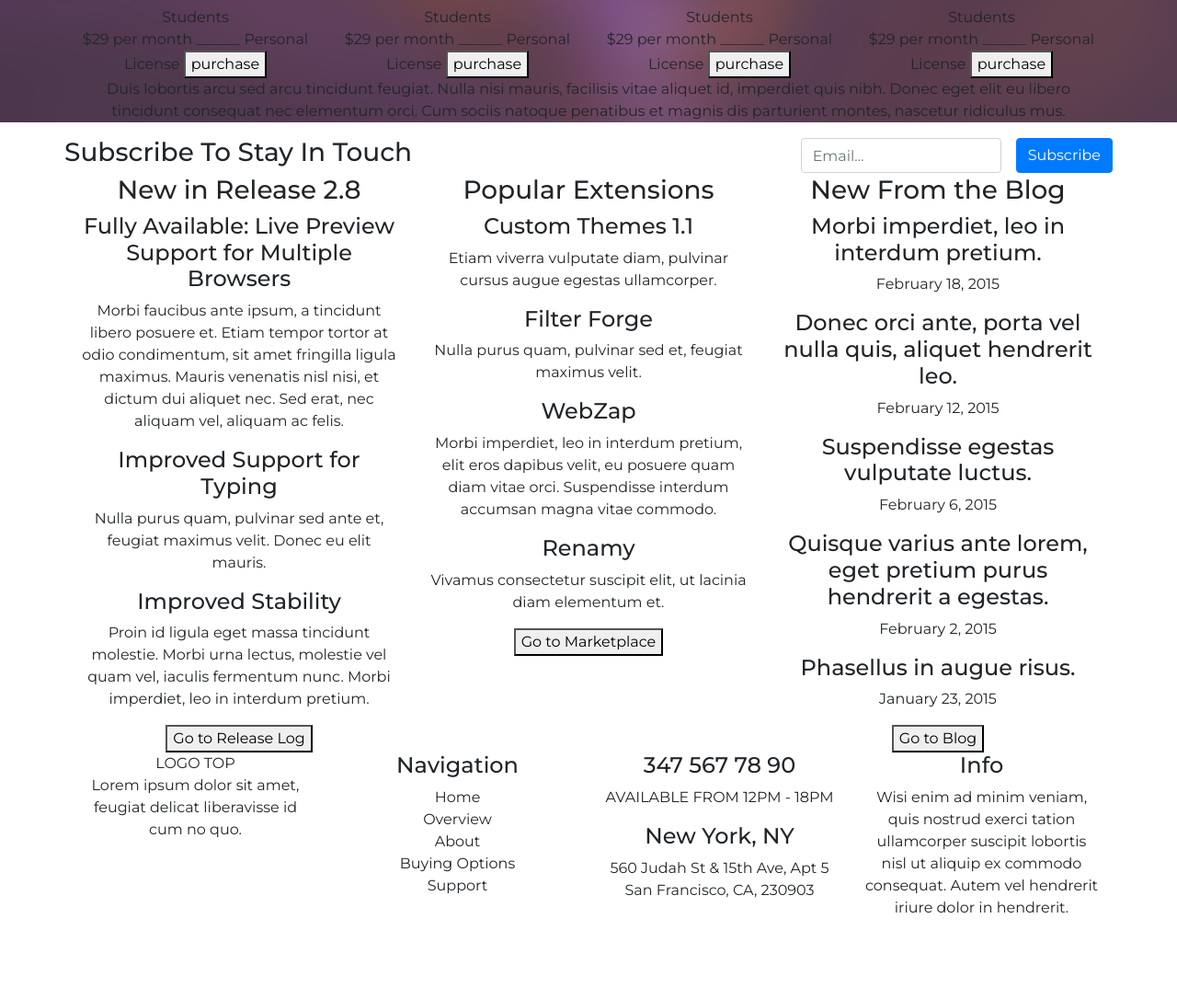
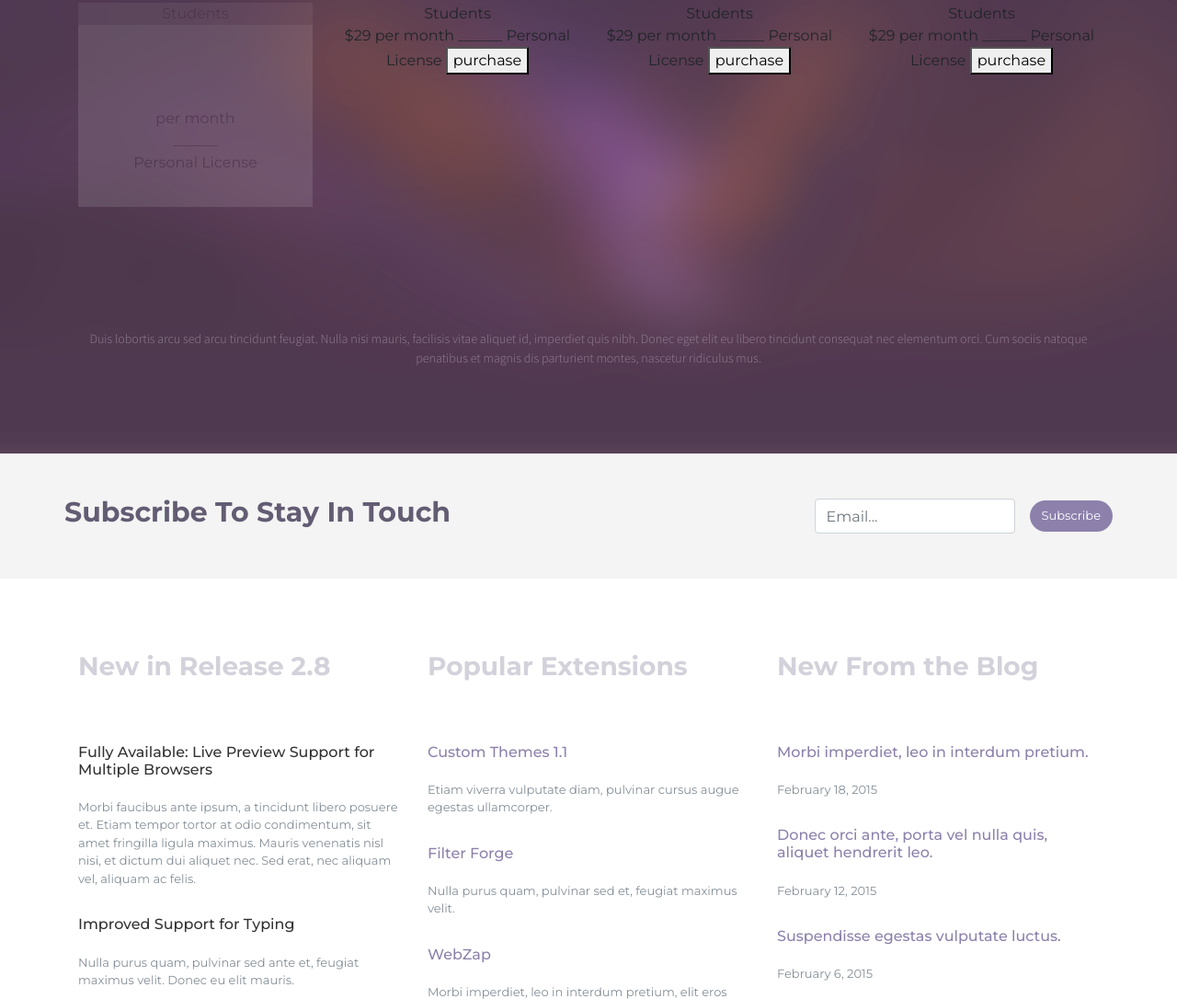
Before and after one commit to GeekHub-Frontend-CMS-8/Viktor_Ryzhak_hw_7, a website: page assets/index.html in a window 1280 px wide. Shown: the part 3632-4718 px from the top of the page at 92% size. Before the commit the page ends 4647 px from the top, so only its background shows below. Drawn offline with nearby package versions, Linux system fonts and the light colour scheme; files that its build step writes are made by us from their sources.

Commit message:
html section - links__

```diff
--- a/assets/index.html
+++ b/assets/index.html
@@ -15,7 +15,7 @@
 <header class="header__background">
     <div class="container">
         <div class="justify-content-center">
-            <nav class="navbar navbar-expand-lg navbar-light">
+            <nav class="navbar navbar-expand-md navbar-light">
                 <div class="header__logo d-flex align-items-center">
                     <div class="header__logo-icon"></div>
                     <span class="header__logo-text">
@@ -34,7 +34,7 @@
                 </button>
 
                 <div class="collapse navbar-collapse" id="navbarTogglerDemo02">
-                    <ul class="navbar-nav mr-auto mt-2 mt-lg-0">
+                    <ul class="navbar-nav mr-auto mt-2 mt-md-0">
                         <li class="nav-item">
                             <a class="nav-link" href="#">Home</a>
                         </li>
@@ -113,7 +113,7 @@
             &#60;Here is what you get&#62;
         </h2>
         <div class="row">
-            <div class="col-lg-6">
+            <div class="col-md-6">
                 <div class="benefits__type row">
                     <div class="benefits__icon-1 col-4"></div>
                     <div class="col-8">
@@ -167,7 +167,7 @@
                     </div>
                 </div>
             </div>
-            <div class="benefits__img col-lg-6">
+            <div class="benefits__img col-md-6">
                 <img src="img/5-layers.png" height="622" width="1180"/>
             </div>
         </div>
@@ -240,8 +240,8 @@
             </div>
 
             <div class="social__community d-flex row">
-                <div class="col-lg">
-                    <a href="https://www.github.com" class="btn btn-secondary btn-block btn-lg social__community-button social__community-bg-github social__community-text-github">
+                <div class="col-md">
+                    <a href="https://www.github.com" class="btn btn-secondary btn-block btn-md social__community-button social__community-bg-github social__community-text-github">
                         <i class="fab fa-github"></i>
                         <span class="d-block-inline social__community-icon-title">
                             GitHub
@@ -253,8 +253,8 @@
                         </span>
                     </div>
                 </div>
-                <div class="col-lg">
-                    <a href="https://www.twitter.com" class="btn btn-secondary btn-block  btn-lg social__community-button social__community-bg-twitter social__community-text-all">
+                <div class="col-md">
+                    <a href="https://www.twitter.com" class="btn btn-secondary btn-block  btn-md social__community-button social__community-bg-twitter social__community-text-all">
                         <i class="fab fa-twitter"></i>
                         <span class="social__community-icon-title">
                             Twitter
@@ -266,8 +266,8 @@
                         </span>
                     </div>
                 </div>
-                <div class="col-lg">
-                    <a href="https://www.facebook.com" class="btn btn-secondary btn-block  btn-lg social__community-button social__community-bg-facebook social__community-text-all">
+                <div class="col-md">
+                    <a href="https://www.facebook.com" class="btn btn-secondary btn-block  btn-md social__community-button social__community-bg-facebook social__community-text-all">
                         <i class="fab fa-facebook-f"></i>
                         <span class="social__community-icon-title">
                             Facebook
@@ -352,18 +352,18 @@
         <h2 class="testimonials-pricing__title">Fork Subscription Pricing</h2>
         <div class="row">
             <div class="col-md-3">
-                <div>
+                <div class="pricing__bg-type-top">
                     Students
                 </div>
-                <div>
-                    <span>$29</span>
-                    <span>per month</span>
-                    <span>______</span>
-                    <span>Personal License</span>
-                    <a href="#">
-                        <button>
+                <div class="pricing__bg-type-bottom">
+                    <div class="pricing__money">$29</div>
+                    <div>per month</div>
+                    <div>______</div>
+                    <div>Personal License</div>
+                    <a href="#" class="btn btn-block btn-md pricing__button">
+                        <div class="d-block-inline pricing__button-text">
                             purchase
-                        </button>
+                        </div>
                     </a>
                 </div>
             </div>
@@ -388,7 +388,7 @@
                     Students
                 </div>
                 <div>
-                    <span>$29</span>
+                    <span class="">$29</span>
                     <span>per month</span>
                     <span>______</span>
                     <span>Personal License</span>
@@ -417,7 +417,7 @@
             </div>
 
         </div>
-        <p>Duis lobortis arcu sed arcu tincidunt feugiat. Nulla nisi mauris,
+        <p class="pricing__subtext">Duis lobortis arcu sed arcu tincidunt feugiat. Nulla nisi mauris,
             facilisis vitae aliquet id, imperdiet quis nibh. Donec eget elit
             eu libero tincidunt consequat nec elementum orci. Cum sociis natoque
             penatibus et magnis dis parturient montes, nascetur ridiculus mus.
@@ -426,15 +426,20 @@
 </section>
 
 <section class="subscription__background">
-    <div class="container text-center">
+    <div class="subscription container text-center">
         <div class="row justify-content-between">
-            <h3 class="text-center">Subscribe To Stay In Touch</h3>
+            <h3 class="text-center subscription__title">Subscribe To Stay In Touch</h3>
             <form class="form-inline text-center justify-content-center">
                 <div class="form-group">
                     <label for="exampleFormControlInput1">
                         <input type="email" class="form-control" id="exampleFormControlInput1" placeholder="Email...">
                     </label>
-                    <button type="submit" class="btn btn-primary d-flex align-content-start ml-3">Subscribe</button>
+                    <button type="submit" class="btn d-flex align-content-start ml-3 subscription__button">
+                        <div class="subscription__button-text">
+                            Subscribe
+                        </div>
+
+                    </button>
                 </div>
             </form>
         </div>
@@ -443,18 +448,17 @@
 </section>
 
 <section class="links__background">
-    <div class="container text-center">
-        <div class="links__type">
+    <div class="links container text-center">
         <div class="row">
             <div class="col-md-4">
-                    <h3>
+                <h3 class="links__title">
                     New in Release 2.8
                 </h3>
                 <div>
-                        <h4>
+                    <h4 class="links__subtitle">
                         Fully Available: Live Preview Support for Multiple Browsers
                     </h4>
-                        <p>
+                    <p class="links__text">
                         Morbi faucibus ante ipsum, a tincidunt libero posuere et.
                         Etiam tempor tortor at odio condimentum, sit amet fringilla
                         ligula maximus. Mauris venenatis nisl nisi, et dictum dui
@@ -462,114 +466,113 @@
                     </p>
                 </div>
                 <div>
-                        <h4>
+                    <h4 class="links__subtitle">
                         Improved Support for Typing
                     </h4>
-                        <p>
+                    <p class="links__text">
                         Nulla purus quam, pulvinar sed ante et, feugiat maximus velit.
                         Donec eu elit mauris.
                     </p>
                 </div>
                 <div>
-                        <h4>
+                    <h4 class="links__subtitle">
                         Improved Stability
                     </h4>
-                        <p>
+                    <p class="links__text">
                         Proin id ligula eget massa tincidunt molestie. Morbi urna lectus,
                         molestie vel quam vel, iaculis fermentum nunc. Morbi imperdiet,
                         leo in interdum pretium.
                     </p>
                 </div>
-                    <button>Go to Release Log</button>
+                <button class="links__button d-flex justify-content-start">Go to Release Log</button>
             </div>
 
             <div class="col-md-4">
-                    <h3>
+                <h3 class="links__title">
                     Popular Extensions
                 </h3>
                 <div>
-                        <h4>
+                    <h4 class="links__subtitle-other">
                         Custom Themes 1.1
                     </h4>
-                        <p>
+                    <p class="links__text">
                         Etiam viverra vulputate diam, pulvinar cursus augue egestas ullamcorper.
                     </p>
                 </div>
                 <div>
-                        <h4>
+                    <h4 class="links__subtitle-other">
                         Filter Forge
                     </h4>
-                        <p>
+                    <p class="links__text">
                         Nulla purus quam, pulvinar sed et, feugiat maximus velit.
                     </p>
                 </div>
                 <div>
-                        <h4>
+                    <h4 class="links__subtitle-other">
                         WebZap
                     </h4>
-                        <p>
+                    <p class="links__text">
                         Morbi imperdiet, leo in interdum pretium, elit eros dapibus
                         velit, eu posuere quam diam vitae orci. Suspendisse interdum
                         accumsan magna vitae commodo.
                     </p>
                 </div>
                 <div>
-                        <h4>
+                    <h4 class="links__subtitle-other">
                         Renamy
                     </h4>
-                        <p>
+                    <p class="links__text">
                         Vivamus consectetur suscipit elit, ut lacinia diam elementum et.
                     </p>
                 </div>
-                    <button>Go to Marketplace</button>
+                <button class="links__button d-flex justify-content-start">Go to Marketplace</button>
             </div>
 
             <div class="col-md-4">
-                    <h3>
+                <h3 class="links__title">
                     New From the Blog
                 </h3>
                 <div>
-                        <h4>
+                    <h4 class="links__subtitle-other">
                         Morbi imperdiet, leo in interdum pretium.
                     </h4>
-                        <p>
+                    <p class="links__text">
                         February 18, 2015
                     </p>
                 </div>
                 <div>
-                        <h4>
+                    <h4 class="links__subtitle-other">
                         Donec orci ante, porta vel nulla quis, aliquet hendrerit leo.
                     </h4>
-                        <p>
+                    <p class="links__text">
                         February 12, 2015
                     </p>
                 </div>
                 <div>
-                        <h4>
+                    <h4 class="links__subtitle-other">
                         Suspendisse egestas vulputate luctus.
                     </h4>
-                        <p>
+                    <p class="links__text">
                         February 6, 2015
                     </p>
                 </div>
                 <div>
-                        <h4>
+                    <h4 class="links__subtitle-other">
                         Quisque varius ante lorem, eget pretium purus hendrerit a egestas.
                     </h4>
-                        <p>
+                    <p class="links__text">
                         February 2, 2015
                     </p>
                 </div>
                 <div>
-                        <h4>
+                    <h4 class="links__subtitle-other">
                         Phasellus in augue risus.
                     </h4>
-                        <p>
+                    <p class="links__text">
                         January 23, 2015
                     </p>
                 </div>
-                    <button>Go to Blog</button>
-                </div>
+                <button class="links__button d-flex justify-content-start">Go to Blog</button>
             </div>
         </div>
     </div>
--- a/assets/sass/_benefits.sass
+++ b/assets/sass/_benefits.sass
@@ -5,7 +5,6 @@
     margin-bottom: 46px
   &__title
     color: #8d81ac
-    font-family: $font-family-montserrat
     font-size: $font-size-big-up
     font-weight: 700
   &__icon
@@ -30,11 +29,8 @@
   &__subtitle
     margin-bottom: 16px
     color: #323232
-    font-family: $font-family-montserrat
     font-size: $font-size-normal
     font-weight: 600
   &__text
     color: #848e97
-    font-family: $font-family-montserrat
     font-size: $font-size-mini
-    font-weight: 400
--- a/assets/sass/_links.sass
+++ b/assets/sass/_links.sass
@@ -1 +1,29 @@
 .links
+  padding-top: 79px
+  padding-bottom: 70px
+  &__title
+    padding-bottom: 58px
+    text-align: left
+    color: #d3d1da
+    font-size: 28px
+    font-weight: 700
+  &__subtitle
+    text-align: left
+    color: #323232
+    font-size: 16px
+    &-other
+      text-align: left
+      color: #8d81ac
+      font-size: 16px
+  &__text
+    padding-top: 14px
+    margin-bottom: 30px
+    text-align: left
+    color: #848e97
+    font-size: 13px
+  &__button
+    padding: 10px 24px
+    border: none
+    background-color: #f4f4f4
+    color: #8d81ac
+    font-size: 14px
--- a/assets/sass/_pricing.sass
+++ b/assets/sass/_pricing.sass
@@ -1,6 +1,34 @@
 .pricing
   padding-top: 79px
+  padding-bottom: 77px
   &__background
     background: url("../img/Layer_2.png") center no-repeat
     background-size: cover
     position: relative
+  &__bg
+    &-type-top
+      background-color: #ffffff
+      opacity: 0.06
+
+    &-type-bottom
+      background-color: #ffffff
+      opacity: 0.11
+  &__money
+    color: #fff
+    font-size: 60px
+    font-weight: $font-weight-700
+    text-transform: uppercase
+  &__button
+    border-radius: 30px
+    background-color: #ffffff
+    opacity: 0.15
+    &-text
+      color: #fff
+      font-size: 15px
+      text-transform: uppercase
+  &__subtext
+    padding-top: 133px
+    opacity: 0.8
+    color: #a291a5
+    font-family: $font-family-source-sans-pro
+    font-size: 14px
--- a/assets/sass/_subscription.sass
+++ b/assets/sass/_subscription.sass
@@ -1 +1,15 @@
 .subscription
+  padding-top: 46px
+  padding-bottom: 46px
+  &__background
+    background-color: #f4f4f4
+  &__button
+    background-color: #8d81ac
+    border-radius: 20px
+    &-text
+      color: #fff
+      font-size: 13px
+  &__title
+    color: #635c73
+    font-size: 30px
+    font-weight: 700
```
Also changed, not shown: assets/sass/_testimonials.sass (line endings or trailing spaces), build/css/index.css, build/index.html. Lines whose indentation alone changed are shown as unchanged.
